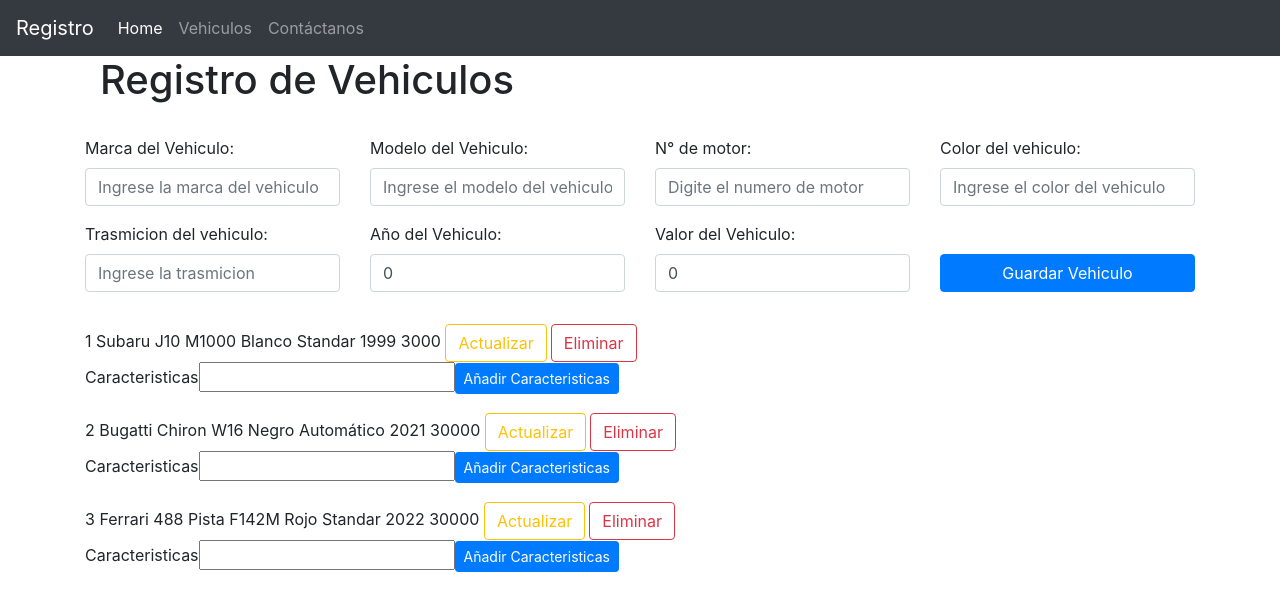
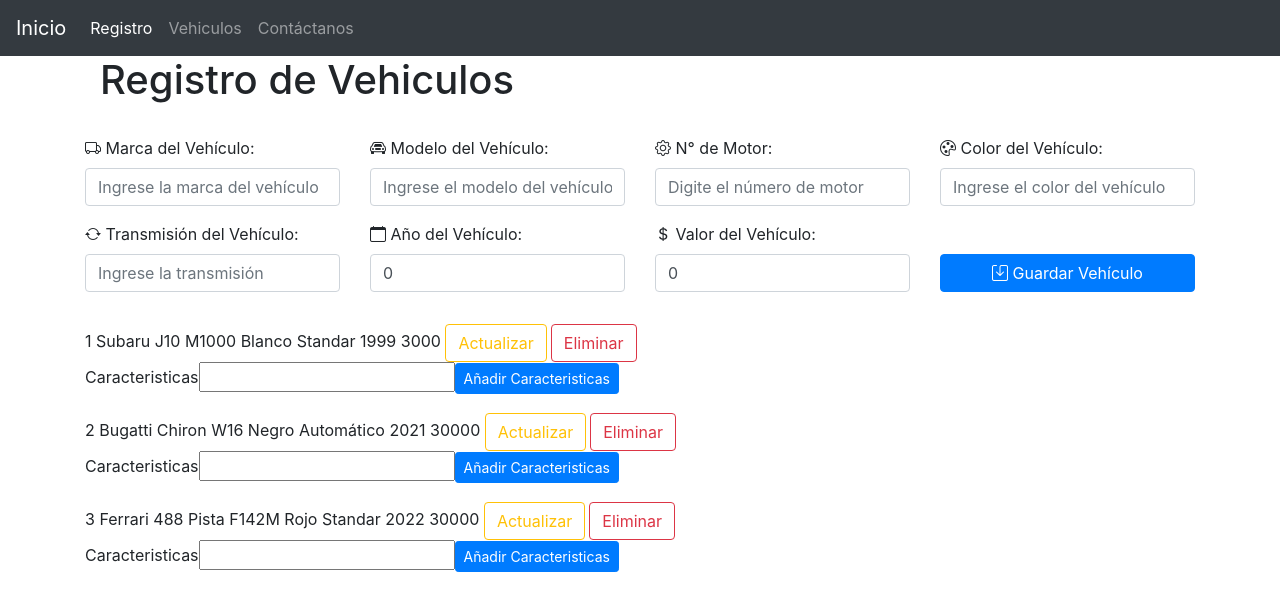
Before and after one commit to Daniel149-svg/ProyectoFinal, an Angular app: page / in a window 1280 px wide. Shown: the top 610 px of the page. Built offline with nearby package versions, Linux system fonts and the light colour scheme.

Commit message:
Configuracion de componentes

```diff
--- a/angular.json
+++ b/angular.json
@@ -28,6 +28,7 @@
             ],
             "styles": [
               "src/styles.css",
+              "node_modules/@fortawesome/fontawesome-free/css/all.min.css",
               "node_modules/bootstrap/dist/css/bootstrap.min.css"
             ],
             "scripts": [
--- a/package.json
+++ b/package.json
@@ -18,6 +18,7 @@
     "@angular/platform-browser": "^18.1.0",
     "@angular/platform-browser-dynamic": "^18.1.0",
     "@angular/router": "^18.1.0",
+    "@fortawesome/fontawesome-free": "^6.6.0",
     "bootstrap": "4.6",
     "jquery": "^3.7.1",
     "popper.js": "^1.16.1",
--- a/src/app/app.component.html
+++ b/src/app/app.component.html
@@ -1,10 +1,10 @@
 <nav class="navbar navbar-expand-lg navbar-dark bg-dark">
-  <a class="navbar-brand" href="#">Registro</a>
+  <a class="navbar-brand" href="#">Inicio</a>
 
   <div class="collapse navbar-collapse" id="navbarSupportedContent">
     <ul class="navbar-nav mr-auto">
       <li class="nav-item active">
-        <a class="nav-link" href="">Home</a>
+        <a class="nav-link" href="">Registro</a>
       </li>
       <li class="nav-item">
         <a class="nav-link" href="/vehiculos">Vehiculos</a>
--- a/src/app/home-component/home-component.component.html
+++ b/src/app/home-component/home-component.component.html
@@ -5,36 +5,62 @@
 
     <form class="form-group row" (ngSubmit)="guardar_vehiculo()">
         <div class="form-group col-md-3">
-            <label for="marca">Marca del Vehiculo:</label>
-            <input type="text" name="marca" id="marca" placeholder="Ingrese la marca del vehiculo" class="form-control" [(ngModel)]="cuadroMarca">
+            <label for="marca">
+                <i class="bi bi-truck"></i> Marca del Vehículo:
+            </label>
+            <input type="text" name="marca" id="marca" placeholder="Ingrese la marca del vehículo" class="form-control" [(ngModel)]="cuadroMarca">
         </div>
+
         <div class="form-group col-md-3">
-            <label for="modelo">Modelo del Vehiculo:</label>
-            <input type="text" name="modelo" id="modelo" placeholder="Ingrese el modelo del vehiculo" class="form-control" [(ngModel)]="cuadroModelo">
+            <label for="modelo">
+                <i class="bi bi-car-front"></i> Modelo del Vehículo:
+            </label>
+            <input type="text" name="modelo" id="modelo" placeholder="Ingrese el modelo del vehículo" class="form-control" [(ngModel)]="cuadroModelo">
         </div>
+
         <div class="form-group col-md-3">
-            <label for="Nmotor">N° de motor:</label>
-            <input type="text" name="Nmotor" id="Nmotor" placeholder="Digite el numero de motor" class="form-control" [(ngModel)]="cuadroNmotor">
+            <label for="Nmotor">
+                <i class="bi bi-gear"></i> N° de Motor:
+            </label>
+            <input type="text" name="Nmotor" id="Nmotor" placeholder="Digite el número de motor" class="form-control" [(ngModel)]="cuadroNmotor">
         </div>
+
         <div class="form-group col-md-3">
-            <label for="color">Color del vehiculo:</label>
-            <input type="text" name="color" id="color" placeholder="Ingrese el color del vehiculo" class="form-control" [(ngModel)]="cuadroColor">
+            <label for="color">
+                <i class="bi bi-palette"></i> Color del Vehículo:
+            </label>
+            <input type="text" name="color" id="color" placeholder="Ingrese el color del vehículo" class="form-control" [(ngModel)]="cuadroColor">
         </div>
+
         <div class="form-group col-md-3">
-            <label for="trasmicion">Trasmicion del vehiculo:</label>
-            <input type="text" name="trasmicion" id="trasmicion" placeholder="Ingrese la trasmicion" class="form-control" [(ngModel)]="cuadroTrasmicion">
+            <label for="trasmicion">
+                <i class="bi bi-arrow-repeat"></i> Transmisión del Vehículo:
+            </label>
+            <input type="text" name="trasmicion" id="trasmicion" placeholder="Ingrese la transmisión" class="form-control" [(ngModel)]="cuadroTrasmicion">
         </div>
+
         <div class="form-group col-md-3">
-            <label for="anio">Año del Vehiculo:</label>
-            <input type="number" name="anio" id="anio" placeholder="Ingrese el año del vehiculo" class="form-control" [(ngModel)]="cuadroAnio">
+            <label for="anio">
+                <i class="bi bi-calendar"></i> Año del Vehículo:
+            </label>
+            <input type="number" name="anio" id="anio" placeholder="Ingrese el año del vehículo" class="form-control" [(ngModel)]="cuadroAnio">
         </div>
+
         <div class="form-group col-md-3">
-            <label for="valor">Valor del Vehiculo:</label>
-            <input type="number" name="valor" id="valor" placeholder="Digite el valor del vehiculo" class="form-control" [(ngModel)]="cuadroValor">
+            <label for="valor">
+                <i class="bi bi-currency-dollar"></i> Valor del Vehículo:
+            </label>
+            <input type="number" name="valor" id="valor" placeholder="Digite el valor del vehículo" class="form-control" [(ngModel)]="cuadroValor">
         </div>
+
         <div class="form-group col-md-3 d-flex align-items-end">
-            <button type="submit" class="btn btn-primary w-100">Guardar Vehiculo</button>
+            <button type="submit" class="btn btn-primary w-100">
+                <i class="bi bi-save"></i> Guardar Vehículo
+            </button>
         </div>
     </form>
 </div>
+
 <app-vehiculo-hijo *ngFor="let vehiculo of vehiculos; let i = index" [vehiculoLista]="vehiculo" [indice]="i"></app-vehiculo-hijo>
+
+<link href="https://cdn.jsdelivr.net/npm/bootstrap-icons/font/bootstrap-icons.css" rel="stylesheet">
--- a/src/app/home-component/home-component.component.ts
+++ b/src/app/home-component/home-component.component.ts
@@ -30,7 +30,7 @@ export class HomeComponentComponent {
   cuadroValor: number = 0;
   empleadosService: any;
   caracteristicasVehiculo: any;
-nuevaCaracteristica: any;
+  nuevaCaracteristica: any;
 
 
   constructor(private miServicio: ServicioVehiculoService, private vehiculosService: vehiculosService) {
```
Also changed, not shown: 1 other file (tests, documents, lock files or other folders).
